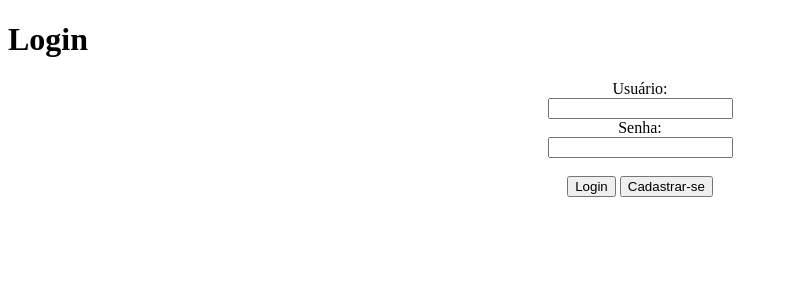
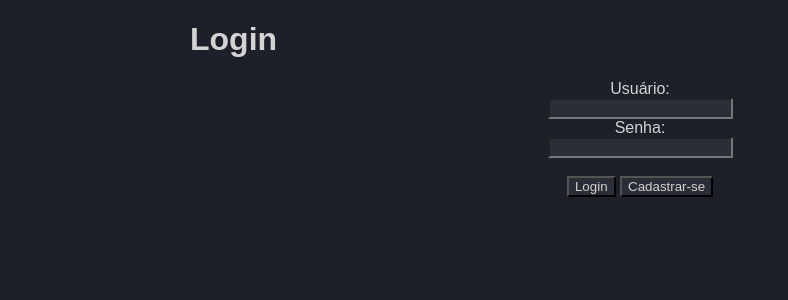
Before and after one commit to deigo-lps/projeto-django-curso-dio, a Django app: page /login/ in a window 1280 px wide. Shown: the top 300 px of the page, without its empty margins (0-788 px from the left). Run offline with Django 3.2, Linux system fonts and the light colour scheme.

Commit message:
Adicionando css

```diff
--- a/agenda/settings.py
+++ b/agenda/settings.py
@@ -119,3 +119,4 @@ USE_TZ = False
 # https://docs.djangoproject.com/en/3.1/howto/static-files/
 
 STATIC_URL = '/static/'
+STATIC_ROOT = os.path.join(BASE_DIR, 'static')
--- a/agenda/urls.py
+++ b/agenda/urls.py
@@ -17,6 +17,9 @@ from django.contrib import admin
 from django.urls import path
 from core import views
 from django.views.generic import RedirectView
+from django.conf import settings
+from django.conf.urls.static import static
+
 urlpatterns = [
     path('admin/', admin.site.urls),
     path('agenda/',views.agenda),
@@ -28,4 +31,4 @@ urlpatterns = [
     path('login/',views.login_user),
     path('login/submit',views.submit_login),
     path('',RedirectView.as_view(url='agenda/'))
-]
+] + static(settings.STATIC_URL, document_root=settings.STATIC_ROOT)
--- /dev/null
+++ b/core/static/style.css
@@ -0,0 +1,26 @@
+body{
+  background:#1e2029;
+  font-family: sans-serif;
+  color: lightgrey;
+  max-width:900px;
+  margin:auto;
+}
+
+input{
+    background:#2c2e37;
+    color:lightgrey;
+}
+textarea{
+  background:#2c2e37;
+  color:lightgrey;
+}
+button{
+  background:#2c2e37;
+  color:lightgrey;
+}
+a{
+  color: gainsboro;
+  text-decoration: none;
+  text-transform: uppercase;
+  font-size: 12px;
+}
--- a/templates/login.html
+++ b/templates/login.html
@@ -1,7 +1,10 @@
+{% load static %}
 <!DOCTYPE html>
 <html lang="en" dir="ltr">
   <head>
     <meta charset="utf-8">
+    <meta name="viewport" content="width=device-width, initial-scale=1.0">
+    <link rel="stylesheet" href="{% static 'style.css' %}">
     <title>Agenda</title>
     <h1>Login</h1>
   </head>
--- a/templates/model-header.html
+++ b/templates/model-header.html
@@ -1,8 +1,9 @@
-
   <head>
     <meta charset="utf-8">
     <!--The viewport meta tag allows you to tell the mobile browser what size this virtual viewport should be.-->
+    {% load static %}
     <meta name="viewport" content="width=device-width, initial-scale=1.0">
+    <link rel="stylesheet" href="{% static 'style.css' %}">
     <div align="right">
       <a href="/logout/">logout</a>
     </div>
```
